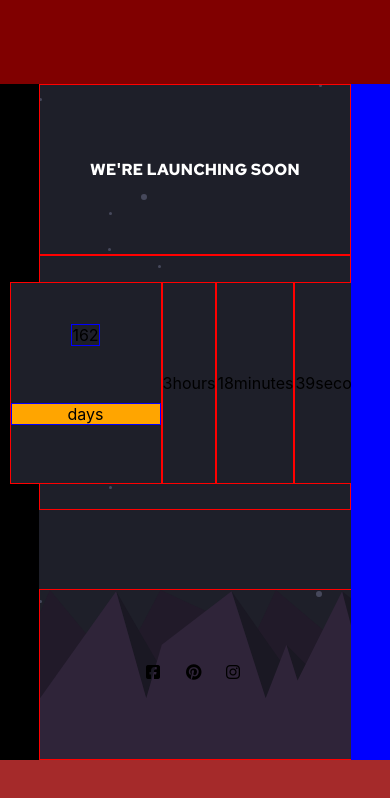
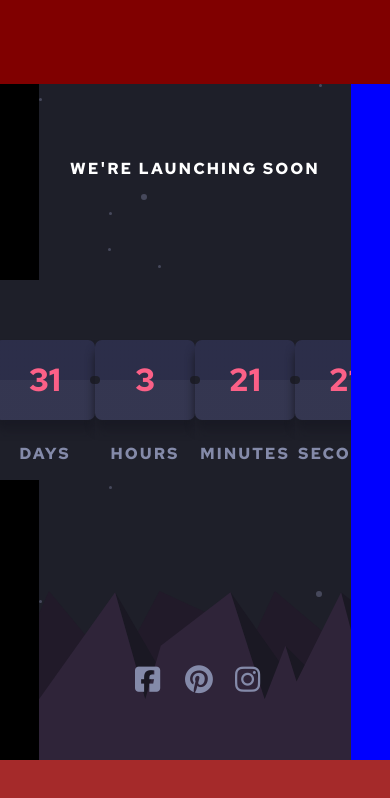
Before and after one commit to pxmihai/flip, a React (Create React App) app: page / in a window 390 px wide. Shown: the top 798 px of the page. Built offline with nearby package versions, Linux system fonts and the light colour scheme; the HTML template or start-up script is replaced by a standard one.

Commit message:
- todo :     responsive     colors     centering

```diff
--- a/src/components/flip/FlipCore.jsx
+++ b/src/components/flip/FlipCore.jsx
@@ -11,23 +11,23 @@ const StyledBackground = styled.div`
   height: 100%;
 `
 
-const StyledDaysID = styled.p`
-  background-color: orange;
-
-  //    testing purposes
-`
+// const StyledID = styled.p`
+//   background-color: orange;
+//
+//   //    testing purposes
+// `
 
 export const FlipCore = () => {
     let [days, setDays] = useState(0);
     let [hours, setHours] = useState(0);
     let [minutes, setMinutes] = useState(0);
     let [seconds, setSeconds] = useState(0);
-
-    let launchDate = new Date("July 10, 2021 16:17:18").getTime();
+    let launchDate = new Date("Mar 1, 2021 16:20:00").getTime();
     let now = new Date().getTime();
     let eta = launchDate - now;
     let day = 1000 * 60 * 60 * 24;
     useEffect(() => {
+        //https://medium.com/create-a-clocking-in-system-on-react/create-a-react-app-displaying-the-current-date-and-time-using-hooks-21d946971556
         let timer = setInterval(() => {
                 setDays(days = Math.floor(eta / day));
                 setHours(hours = Math.floor(eta % ((1000 * 60 * 60 * 24)) / (1000 * 60 * 60)));
@@ -47,19 +47,55 @@ export const FlipCore = () => {
             <div className="wrapper">
                 <div className="top">WE'RE LAUNCHING SOON</div>
                 <div className="countdown">
-                    <div className="flip_label">
-                        <div>
-                            <p id="days" className="value">{days}</p>
+                    <div className="flip">
+
+                        <div className="value">
+                            <div id="leftC"></div>
+                            {days}
+                            <div id="rightC"></div>
                         </div>
-                        <div id="mess">
-                            <StyledDaysID>
-                                <p id="days">days</p>
-                            </StyledDaysID>
+
+                        <div className="unit">
+                            <p>DAYS</p>
                         </div>
                     </div>
-                    <div className="flip_label">{hours}hours</div>
-                    <div className="flip_label">{minutes}minutes</div>
-                    <div className="flip_label">{seconds}seconds</div>
+                    <div className="flip">
+
+                        <div className="value">
+                            <div id="leftC"></div>
+                            {hours}
+                            <div id="rightC"></div>
+                        </div>
+
+                        <div className="unit">
+                            <p>HOURS</p>
+                        </div>
+                    </div>
+                    <div className="flip">
+
+                        <div className="value">
+                            <div id="leftC"></div>
+                            {minutes}
+                            <div id="rightC"></div>
+                        </div>
+
+                        <div className="unit">
+                            <p>MINUTES</p>
+                        </div>
+                    </div>
+                    <div className="flip">
+
+                            <div  className="value">
+                                <div id="leftC"></div>
+                                {seconds}
+                                <div id="rightC"></div>
+                            </div>
+
+                        <div class="unit">
+                                <p>SECONDS</p>
+                        </div>
+                    </div>
+
                 </div>
                 <div className="bottom">
                     <i className="fab fa-facebook-square"></i>
--- a/src/components/flip/css/flip.css
+++ b/src/components/flip/css/flip.css
@@ -2,73 +2,94 @@
     position: relative;
     width: 100%;
     height: 100%;
+    font-family: 'Red Hat Text', sans-serif;
 }
-
 .top {
     height: 20vh;
     display: flex;
     justify-content: center;
     align-items: center;
-    font-family: 'Red Hat Text', sans-serif;
+    letter-spacing: 2px;
     color: white;
-    border: 1px solid red;
 }
-
 .countdown {
     height: 30vh;
-    border: 1px solid red;
-    display: flex;
-    justify-content: center;
-    align-items: center;
-
-}
-
-.flip_label {
-    width: 200px;
-    height: 200px;
-    flex-direction:column;
-    display: flex;
-    /*justify-content: center;*/
-    align-items: center;
-    justify-content: space-evenly;
-    border: 1px solid red;
-    background-color: hsl(235, 16%, 14%);
-}
-
-#mess{
-    width:150px;
-    height:70px;
-}
-#days {
-    border: 1px solid blue;
     display: flex;
     justify-content: center;
     align-items: center;
 }
-
+.flip {
+    width: 200px;
+    height: 200px;
+    flex-direction: column;
+    background-color: hsl(235, 16%, 14%);
+    display: flex;
+    justify-content: center;
+    align-items: center;
+    position: relative;
+}
+.unit {
+    display: flex;
+    justify-content: center;
+    align-items: center;
+    color:  hsl(230, 18%, 59%);;
+    position: absolute;
+    bottom: 0;
+    letter-spacing: 2px;
+}
+.value {
+    width: 100px;
+    height: 80px;
+    color: hsl(345, 95%, 68%);
+    background: linear-gradient(hsl(236, 25%, 23%) 50%, hsl(236, 21%, 26%) 50%);
+    box-shadow: 0 10px 10px  hsl(234, 17%, 12%);
+    border-radius: 7px;
+    position: relative;
+    display: flex;
+    justify-content: center;
+    align-items: center;
+    font-size: 2rem;
+    padding: 0;
+    margin: 0 auto;
+}
+#leftC {
+    height: 8px;
+    width: 5px;
+    background-color: hsl(235, 16%, 14%);
+    position: absolute;
+    top: 45%;
+    left: 0;
+    border-radius: 0 90px 90px 0;
+}
+#rightC {
+    height: 8px;
+    width: 5px;
+    background-color: hsl(235, 16%, 14%);
+    position: absolute;
+    top: 45%;
+    right: 0;
+    border-radius: 90px 0 0 90px;
+}
 .bottom {
     height: 20vh;
     width: 100%;
     background-repeat: no-repeat;
     background-size: 100% 30vh;
     background-image: url(../img/pattern-hills.svg);
-    border: 1px solid red;
     position: absolute;
     bottom: 0;
     display: flex;
     justify-content: center;
     align-items: center;
-
 }
-
 .fab {
-    padding-left: 10px;
-    padding-right: 10px;
+    padding-left: 15px;
+    padding-right: 15px;
     height: 20px;
     width: 20px;
-    /*    todo change color before hover*/
+    color: hsl(230, 18%, 59%);
+    font-size: 1.8rem;
 }
-
 .fab:hover {
     text-decoration: none;
     color: hotpink;
```
